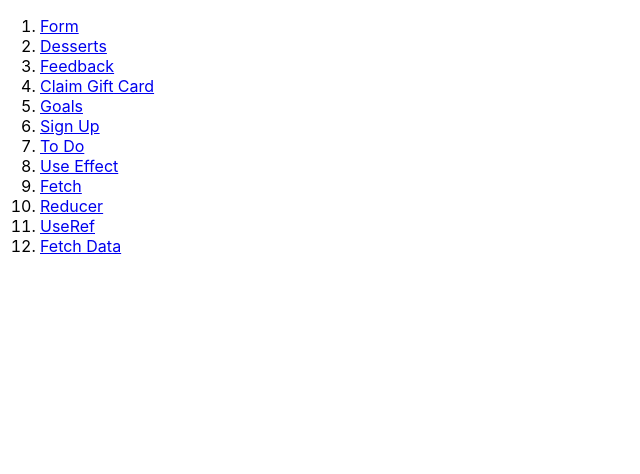
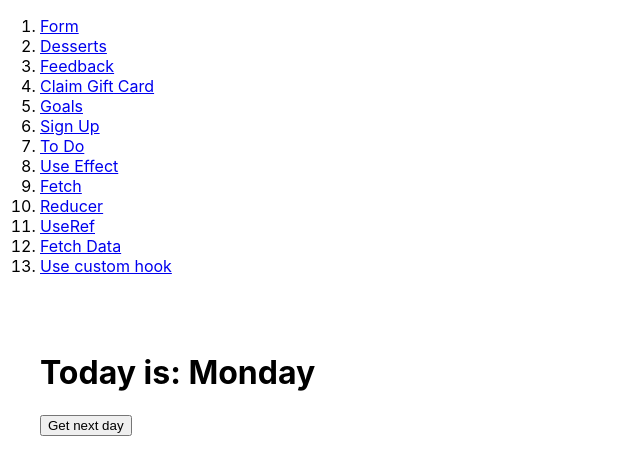
Before and after one commit to ArunInnovationLab/firstapp, a React (Create React App) app: page /use-custom-hook in a window 1280 px wide. Shown: the top 474 px of the page, without its empty margins (0-640 px from the left). Built offline with nearby package versions, Linux system fonts and the light colour scheme.

Commit message:
custom hook

```diff
--- a/src/App.js
+++ b/src/App.js
@@ -12,6 +12,7 @@
 import ReducerDemo from "./components/ReducerHookDemo";
 import UseRefDemo from "./components/UseRefDemo";
 import RandomUser from "./components/FetchData";
+import UseCustomHook from "./components/UseCustomHooks";
 
 function App() {
   return (
@@ -57,6 +58,10 @@
             <li>
               <Link to="fetch-data">Fetch Data</Link>
             </li>
+
+            <li>
+              <Link to="use-custom-hook">Use custom hook</Link>
+            </li>
           </ol>
         </nav>
 
@@ -74,6 +79,7 @@
             <Route path="/reducer" element={<ReducerDemo />} />
             <Route path="/use-ref" element={<UseRefDemo />} />
             <Route path="/fetch-data" element={<RandomUser />} />
+            <Route path="/use-custom-hook" element={<UseCustomHook/>}/>
           </Routes>
         </main>
       </div>
--- /dev/null
+++ b/src/components/CustomHook.js
@@ -0,0 +1,7 @@
+import { useEffect } from "react";
+
+export default function useConsoleLog(data) {
+  useEffect(() => {
+    console.log(data);
+  });
+}
--- /dev/null
+++ b/src/components/CustomHook2.js
@@ -0,0 +1,38 @@
+import { useEffect, useRef, useState } from "react";
+
+export default function CustomHook2() {
+  const [day, setDay] = useState("Monday");
+  const prevDay = usePrevious(day);
+
+  const getNextDay = () => {
+    if (day === "Monday") {
+      setDay("Tuesday");
+    } else if (day === "Tuesday") {
+      setDay("Wednesday");
+    } else if (day === "Wednesday") {
+      setDay("Thursday");
+    } else if (day === "Thursday") {
+      setDay("Friday");
+    } else if (day === "Friday") {
+      setDay("Monday");
+    }
+  };
+  return (
+    <div style={{ padding: "40px" }}>
+      <h1>
+        Today is: {day}
+        <br />
+        {prevDay && <span>Previous work day was: {prevDay}</span>}
+      </h1>
+      <button onClick={getNextDay}>Get next day</button>
+    </div>
+  );
+}
+function usePrevious(val) {
+  const ref = useRef();
+  useEffect(() => {
+    ref.current = val;
+  }, [val]);
+
+  return ref.current;
+}
--- /dev/null
+++ b/src/components/UseCustomHooks.js
@@ -0,0 +1,13 @@
+import useConsoleLog from "./CustomHook";
+import CustomHook2 from "./CustomHook2";
+
+export default function UseCustomHook(){
+
+
+    useConsoleLog("ksjdksd")
+
+
+    return(
+        <CustomHook2/>
+    )
+}
```
